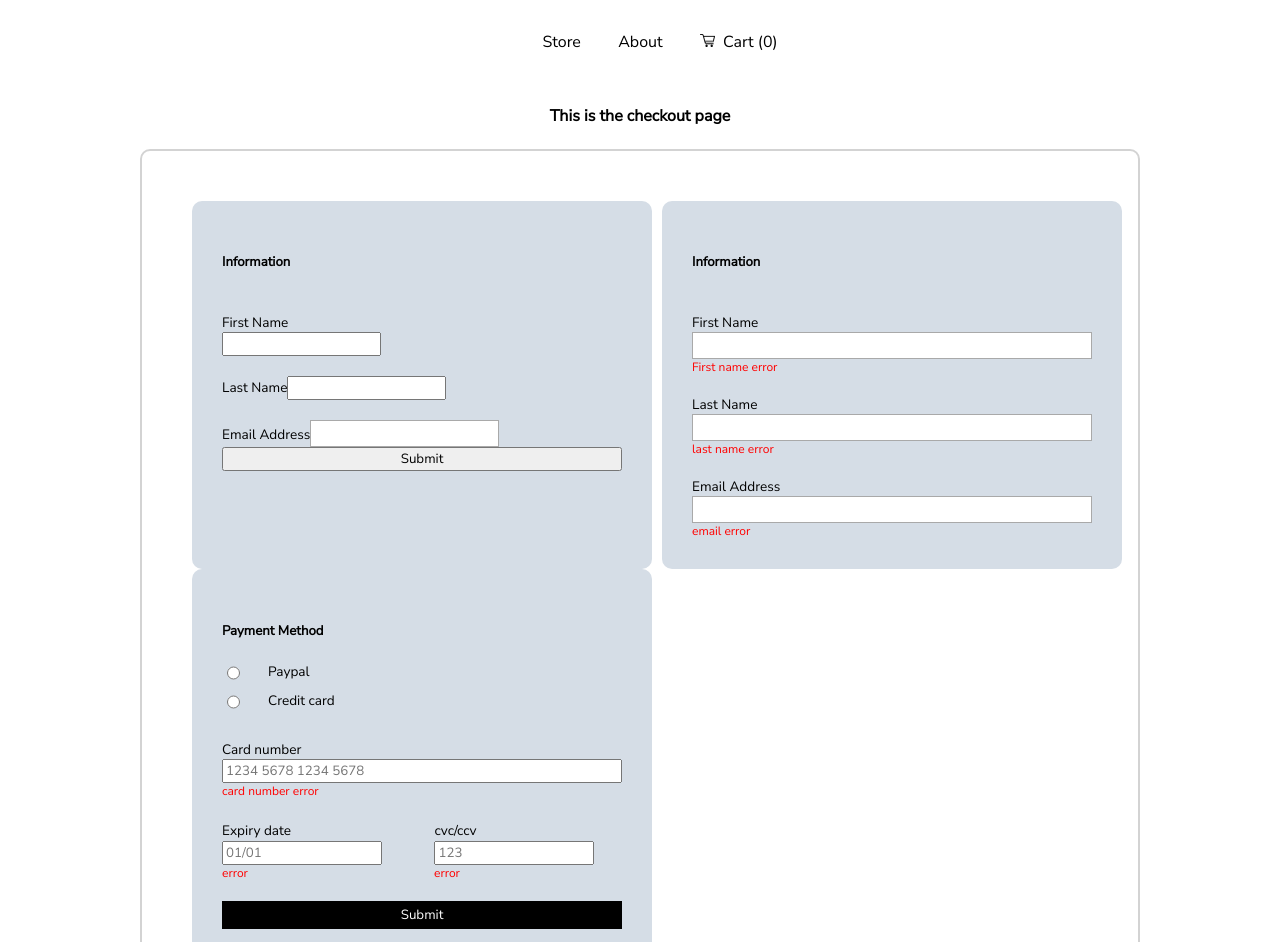
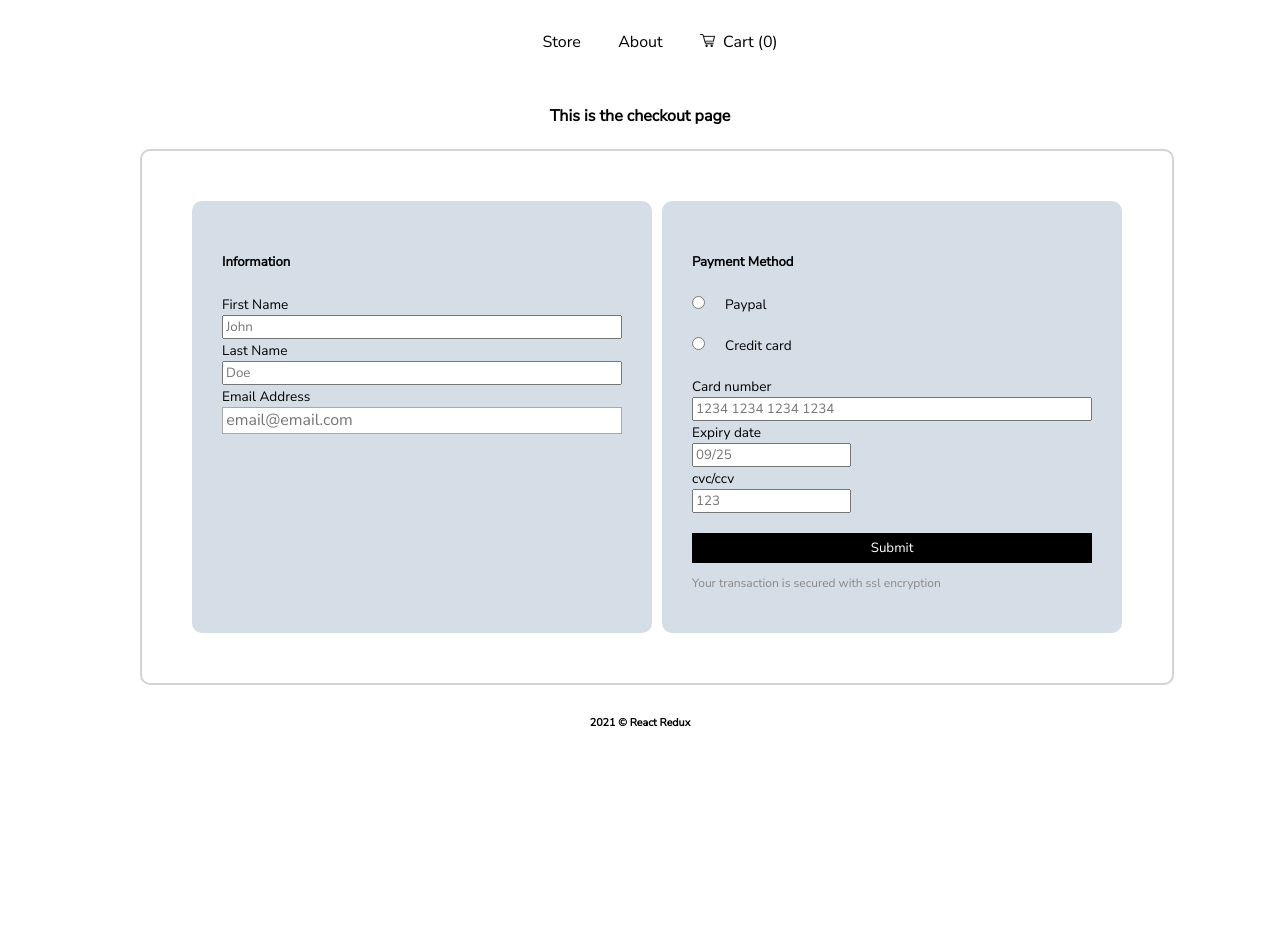
Before and after one commit to vezinaca/redux-shopping-cart, a React (Create React App) app: page /checkout in a window 1280 px wide. Shown: the top 942 px of the page. After the commit the page ends 800 px from the top, so only its background shows below. Built offline with nearby package versions, Linux system fonts and the light colour scheme.

Commit message:
styled checkout and replaced useFormik with Formik

```diff
--- a/src/pages/Checkout.css
+++ b/src/pages/Checkout.css
@@ -7,6 +7,7 @@
     padding: 50px;
     border-radius: 10px;
     column-gap: 10px;
+    text-align: left;
 }
 
 .title {
@@ -25,12 +26,16 @@ label {
   }
 
 .radio {
-    display: flex;
+    /* display: flex; */
     margin: 0;
-    margin-bottom: 10px;
+    margin-bottom: 25px;
+    padding-left: 20p
 
 }
 
+.text--label {
+    padding-left: 20px;
+}
 .paypal {
     margin-top: 3px;
 }
@@ -51,10 +56,18 @@ form {
 
 .btn-submit {
     margin-top: 20px;
-    border: none;
+    border: 1px solid black;
     background-color: black;
     color: white;
     padding: 5px;
+    min-width: 400px;
+}
+
+.btn-submit:hover{
+    background-color: darkgrey;
+    color: black;
+    border: 1px solid black;
+
 }
 
 .info-box {
@@ -116,3 +129,8 @@ input[type="number"] {
     font-size: 0.75rem;
     text-align: left;
 }
+
+.field {
+    min-width: 400px;
+
+}
--- a/src/pages/Checkout.js
+++ b/src/pages/Checkout.js
@@ -46,7 +46,7 @@ const Checkout = () => {
     return (
         <>
             <h4>This is the checkout page</h4>
-            <div className="checkout-page-container">
+
             <Formik
                 initialValues={{
                     firstName: '',
@@ -65,143 +65,85 @@ const Checkout = () => {
             >
                 { ( { values, errors, touched }) => (
                     <>
+                    <Form>
+                        <div className="checkout-page-container">
                             <div className="summary info-box">
                                 <h5 className="title">Information</h5>
-                            <Form>
                                     <label>First Name
                                         <div>
-                                <Field name="firstName" />
+                                        <Field className="field" name="firstName"  placeholder="John"/>
                                         </div>
                                     </label>
                                         {errors.firstName && touched.firstName ? (
                                             <p className="error">{errors.firstName}</p>
                                         ) : null}
                                     <label>Last Name
-                                <Field name="lastName" />
+                                        <div>
+                                        <Field className="field" name="lastName" placeholder="Doe"/>
+                                        </div>
                                     </label>
                                         {errors.lastName && touched.lastName ? (
                                             <p className="error">{errors.lastName}</p>
                                         ) : null}
                                     <label>Email Address
-                                <Field name="email" type="email" />
+                                        <div>
+                                        <Field className="field" name="email" type="email" placeholder="email@email.com"/>
+                                        </div>
                                     </label>
                                         {errors.email && touched.email ? <p className="error">{errors.email}</p> : null}
-                                <button type="submit">Submit</button>
+
+                            </div>
+
+                            <div className="payment-method info-box">
+                                    <h5 className="title">Payment Method</h5>
+                                    <div id="my-radio-group"></div>
+                                        <div role="group" aria-labelledby="my-radio-group">
+                                            <label className="label--radio">
+
+                                            <Field className="radio" type="radio" name="paymentType" value="Paypal" />
+                                            <span className="text--label">Paypal</span>
+                                            </label>
+                                            <div>
+                                            <label className="label--radio">
+                                            <Field className="radio" type="radio" name="paymentType" value="Credit" />
+                                            <span className="text--label">Credit card</span>
+                                            </label>
+                                            </div>
+                                        </div>
+
+                                    <label>Card number
+                                        <div>
+                                        <Field className="field" name="cardNumber" placeholder="1234 1234 1234 1234" />
+                                        </div>
+                                    </label>
+                                    {errors.cardNumber && touched.cardNumber ? <p className="error">{errors.cardNumber}</p> : null}
+                                    <label>Expiry date
+                                        <div>
+                                        <Field name="expiryDate" placeholder="09/25"/>
+                                        </div>
+                                    </label>
+                                    {errors.expiryDate && touched.expiryDate ? <p className="error">{errors.expiryDate}</p> : null}
+                                    <label>cvc/ccv
+                                        <div>
+                                        <Field name="ccv" placeholder="123"/>
+                                        </div>
+                                    </label>
+                                    {errors.ccv && touched.ccv ? <p className="error">{errors.ccv}</p> : null}
+                                    <button className="btn-submit" type="submit">Submit</button>
+                                    <p className="ssl-message">Your transaction is secured with ssl encryption</p>
+
+                            </div>
+
+
+                                        </div>
 
                     </Form>
-                    </div>
+
                     </>
                 )}
 
             </Formik>
 
-                <div className="summary info-box">
-                    <h5 className="title">Information</h5>
-                        <form onSubmit={bidon}>
-
-                                <label htmlFor="firstName">First Name</label>
-                                <input
-                                    id="firstName"
-                                    name="firstName"
-                                    type="text"
-                                    onChange={bidon}
-                                    onBlur={bidon}
-                                    value={bidon}
-                                />
-                                <p className='error'>First name error</p>
-
-                            <label htmlFor="lastName">Last Name</label>
-                            <input
-                                id="lastName"
-                                name="lastName"
-                                type="text"
-                                onChange={bidon}
-                                onBlur={bidon}
-                                value={bidon}
-                            />
-                            <p className='error'>last name error</p>
-
-                            <label htmlFor="email">Email Address</label>
-                            <input
-                                id="email"
-                                name="email"
-                                type="email"
-                                onChange={bidon}
-                                onBlur={bidon}
-                                value={bidon}
-                            />
-                            <p className='error'>email error</p>
-
-                        </form>
-                </div>
-                <div className="payment-method info-box">
-                    <h5 className="title">Payment Method</h5>
-                        <form className="form" onSubmit={bidon}>
-                            <div className='paymentType'>
-                                <div className='radio'>
-                                    <input type='radio' className="paypal" name="paymentType" value="paypal"></input>
-                                    <label for="paypal">Paypal</label>
-                                </div>
-                                <div className='radio'>
-                                    <input type='radio' className="credit" name="paymentType" value="credit"></input>
-                                    <label for="paypal">Credit card</label>
-                                </div>
-                            </div>
-                            <label htmlFor="cardNumber">Card number</label>
-                            <input
-                                id="cardNumber"
-                                name="cardNumber"
-                                type="cardNumber"
-                                placeholder='1234 5678 1234 5678'
-                                onChange={bidon}
-                                onBlur={bidon}
-                                value={bidon}
-                            />
-                            <p className='error'>card  number error</p>
-
-                            <div className='credit-info'>
-                                <div className='label-input'>
-                                    <label htmlFor="expiryDate">Expiry date</label>
-                                    <input
-                                        id="expiryDate"
-                                        name="expiryDate"
-                                        type="expiryDate"
-                                        onChange={bidon}
-                                        onBlur={bidon}
-                                        value={bidon}
-                                        placeholder='01/01'
-                                    />
-                                </div>
-
-                                <div className='label-input'>
-                                    <label htmlFor="ccv">cvc/ccv</label>
-                                    <input
-                                        id="ccv"
-                                        name="ccv"
-                                        type="ccv"
-                                        onChange={bidon}
-                                        value={bidon}
-                                        placeholder='123'
-                                    />
-                                </div>
-
-                            </div>
-                            <div className='credit-info-error'>
-                                <div>
-                                <p className='error'>error</p>
-                                </div>
-                                <div>
-                                <p className='error ccv'>error</p>
-                                </div>
-
-                            </div>
-                            <button className="btn-submit" type="submit">Submit</button>
-                            <p className="ssl-message">Your transaction is secured with ssl encryption</p>
-
-                        </form>
-                </div>
-
-            </div>
             </>
     )
 }
```
Lines whose indentation alone changed are shown as unchanged.
